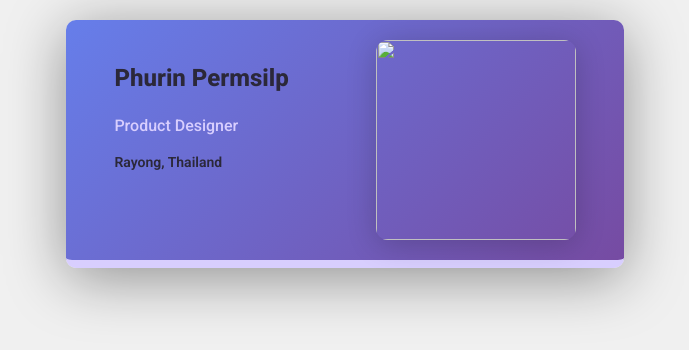
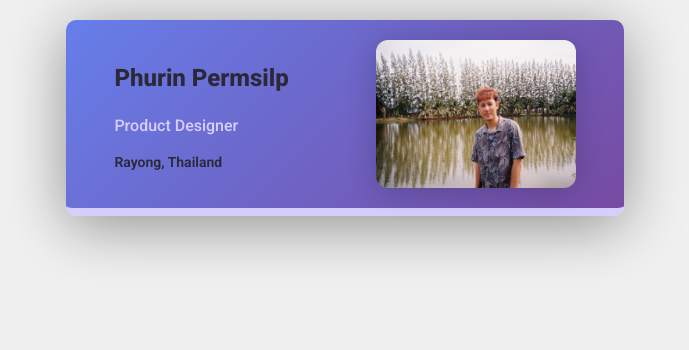
Before and after one commit to ph412inho/business-card, a website built with Vite: page index.html in a window 1280 px wide. Shown: the whole page, without its empty margins (295-984 px from the left). Built offline with nearby package versions, Linux system fonts and the light colour scheme; files whose address does not match are found by name.

Commit message:
Update index.html
picture file name

```diff
--- a/index.html
+++ b/index.html
@@ -12,7 +12,7 @@
                 <p>Product Designer</p>
                 <h4>Rayong, Thailand</h4>
             </div>
-            <img class="avatar" src="images/phurin.jpg">
+            <img class="avatar" src="images/รูปถ่ายภูรินทร์.jpg">
         </div>
 
     </body>
```
